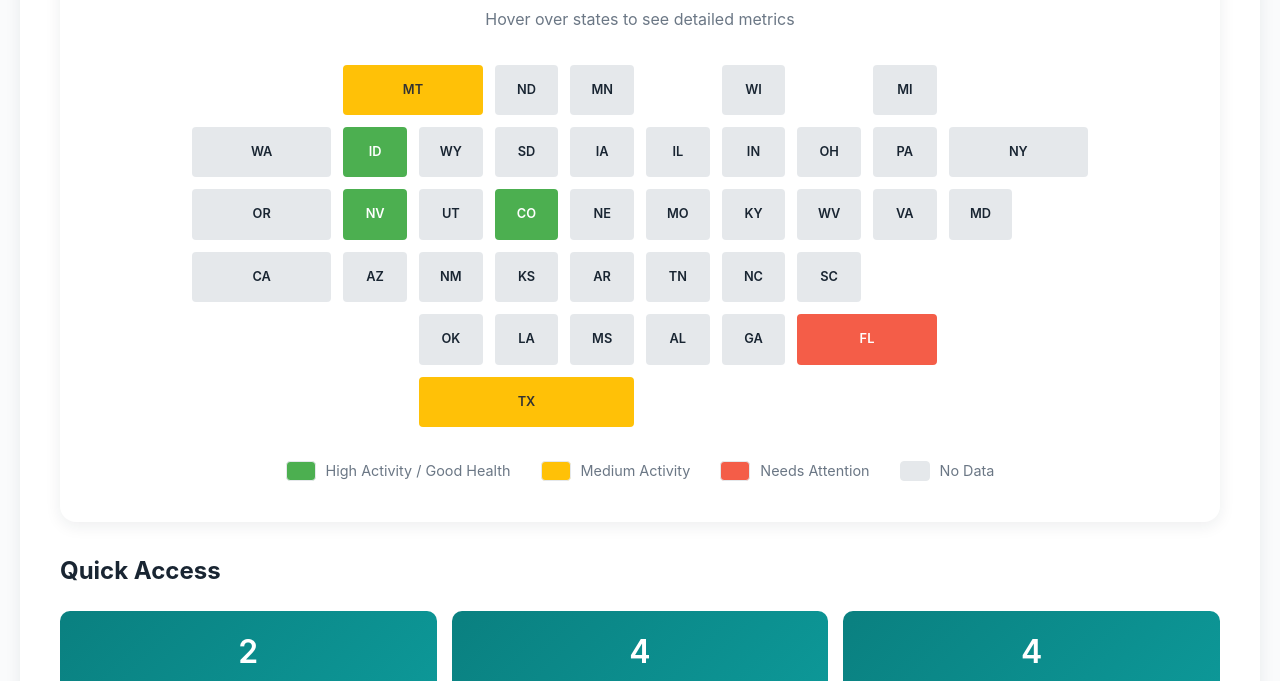
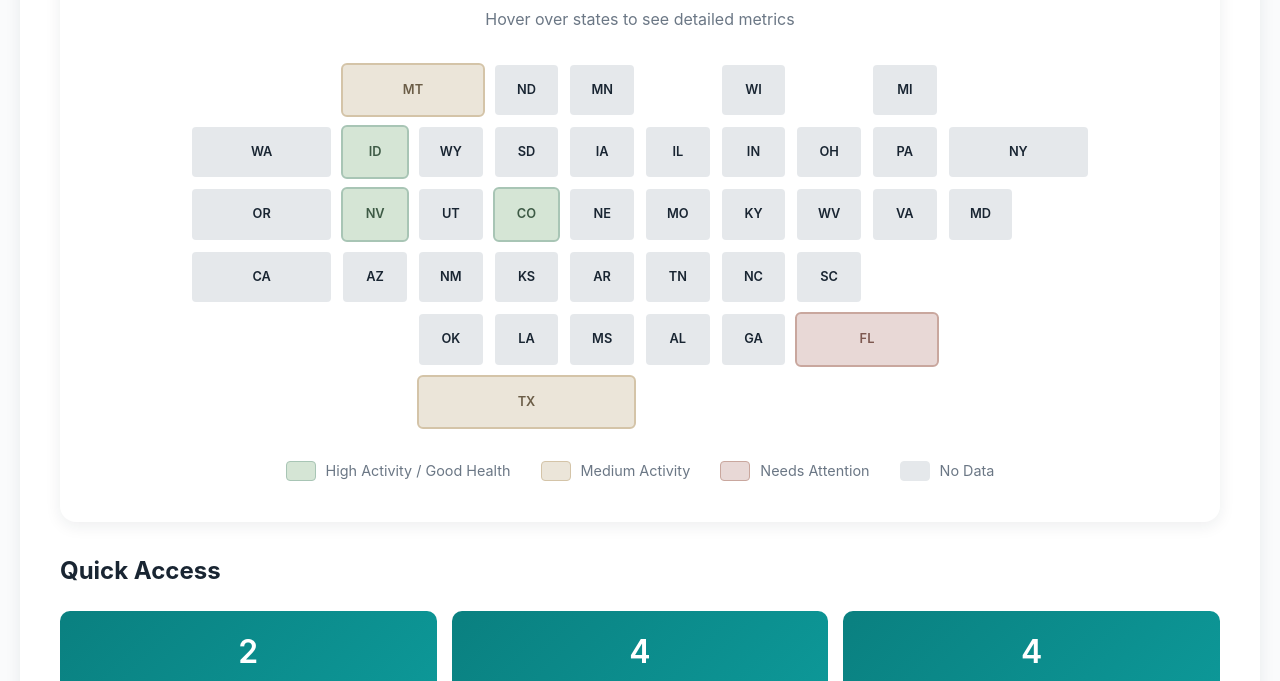
Before and after one commit to Lauren-Escalante/meeting-dashboard, a plain HTML site: page index.html in a window 1280 px wide. Shown: the part 700-1381 px from the top of the page. Drawn offline with Linux system fonts and the light colour scheme.

Commit message:
Apply ultra-subtle color palette to heat map

```diff
--- a/index.html
+++ b/index.html
@@ -715,15 +715,15 @@
         }
 
         .state-path.high-activity {
-            fill: #4CAF50;
+            fill: #D5E5D5;
         }
 
         .state-path.medium-activity {
-            fill: #FFC107;
+            fill: #EBE5D9;
         }
 
         .state-path.low-activity {
-            fill: #F45D48;
+            fill: #E8D8D6;
         }
 
         .map-tooltip {
@@ -814,18 +814,21 @@
         }
 
         .state-box.high-activity {
-            background: #4CAF50;
-            color: white;
+            background: #D5E5D5;
+            color: #3d5a45;
+            border-color: #a8c5b5;
         }
 
         .state-box.medium-activity {
-            background: #FFC107;
-            color: #333;
+            background: #EBE5D9;
+            color: #6b5d47;
+            border-color: #d4c4a8;
         }
 
         .state-box.low-activity {
-            background: #F45D48;
-            color: white;
+            background: #E8D8D6;
+            color: #7d5850;
+            border-color: #c9a79e;
         }
 
         @media (max-width: 768px) {
@@ -1077,15 +1080,15 @@
 
                     <div class="map-legend">
                         <div class="legend-item">
-                            <div class="legend-color" style="background: #4CAF50;"></div>
+                            <div class="legend-color" style="background: #D5E5D5; border: 1px solid #a8c5b5;"></div>
                             <div class="legend-label">High Activity / Good Health</div>
                         </div>
                         <div class="legend-item">
-                            <div class="legend-color" style="background: #FFC107;"></div>
+                            <div class="legend-color" style="background: #EBE5D9; border: 1px solid #d4c4a8;"></div>
                             <div class="legend-label">Medium Activity</div>
                         </div>
                         <div class="legend-item">
-                            <div class="legend-color" style="background: #F45D48;"></div>
+                            <div class="legend-color" style="background: #E8D8D6; border: 1px solid #c9a79e;"></div>
                             <div class="legend-label">Needs Attention</div>
                         </div>
                         <div class="legend-item">
```
